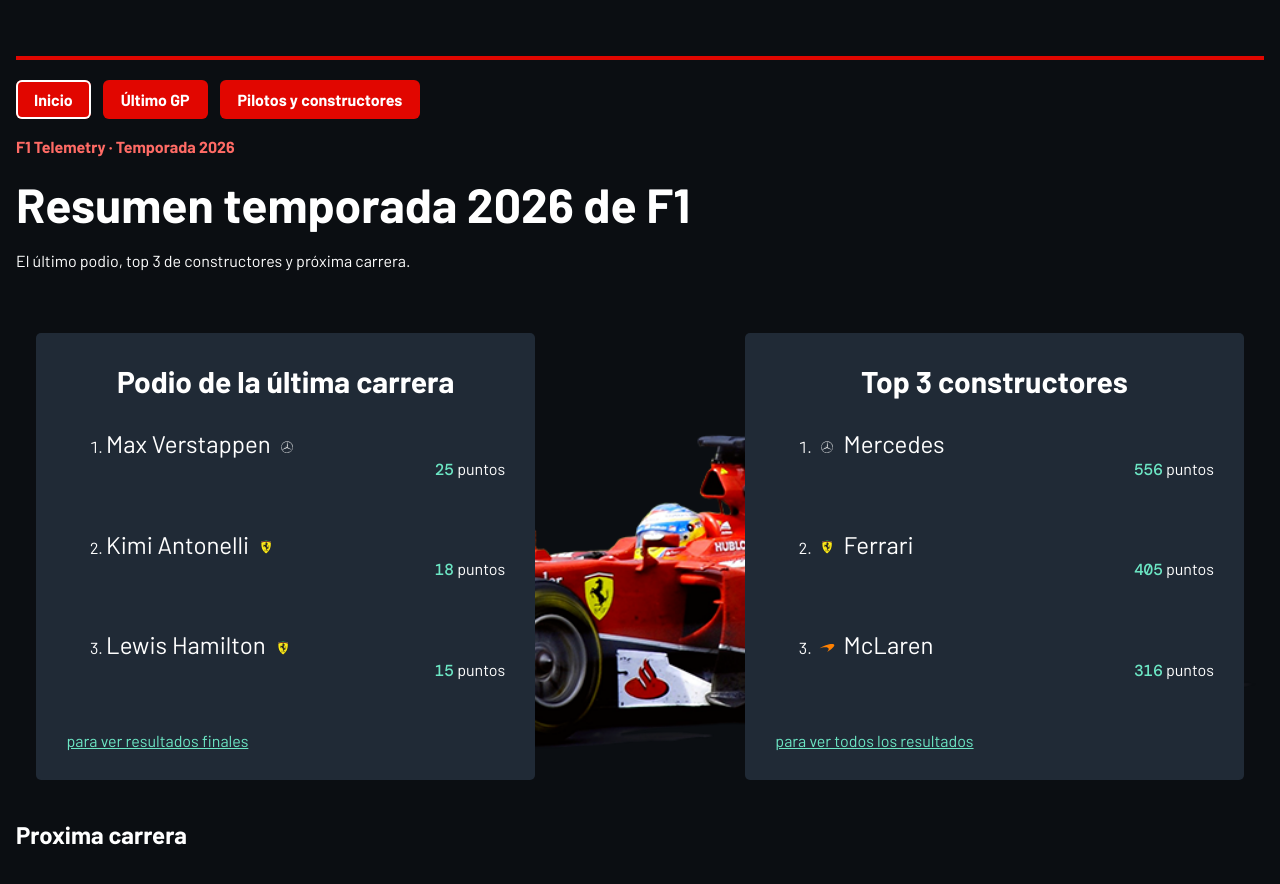
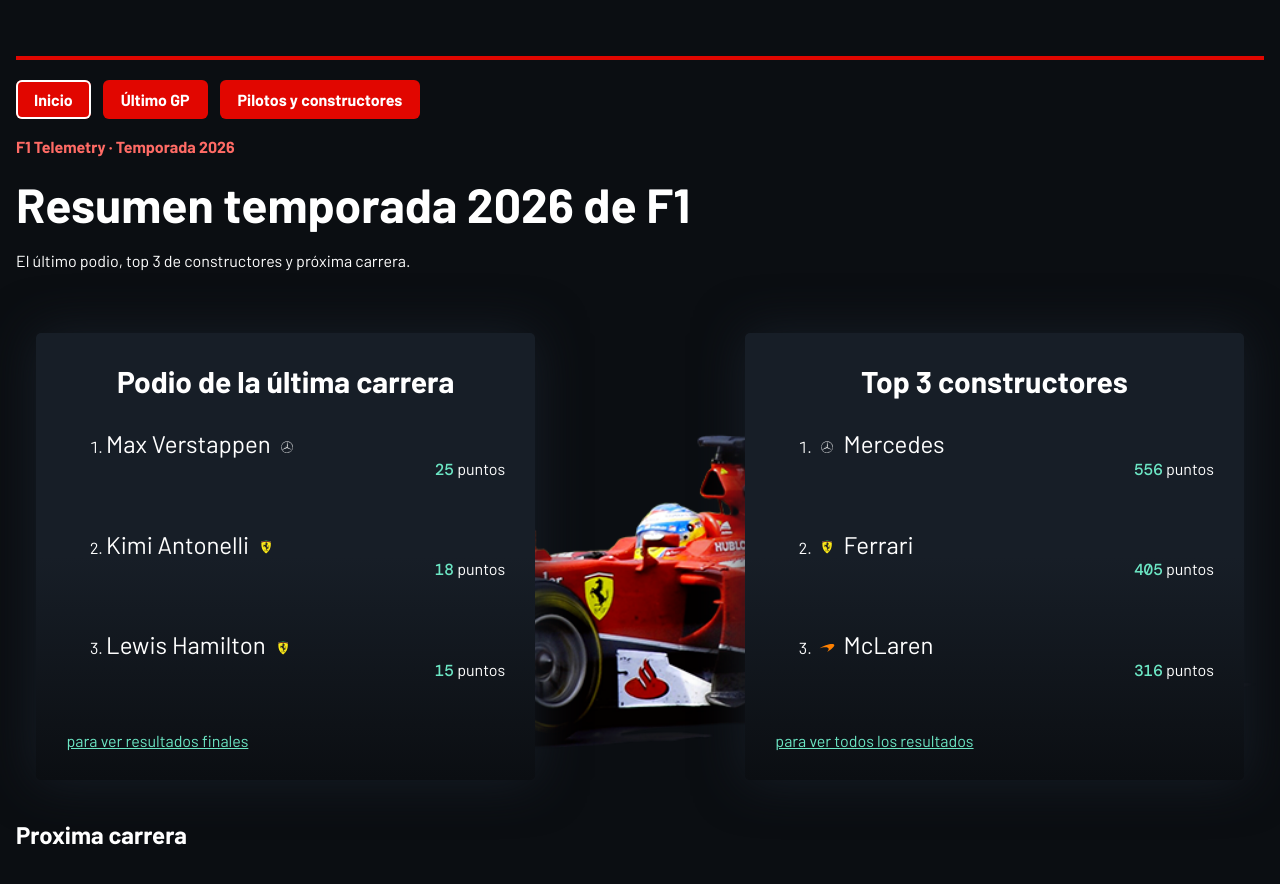
Before and after one commit to Jesutol/f1-tpo, a plain HTML site: page principal.html in a window 1280 px wide. Drawn offline with nearby package versions, Linux system fonts and the light colour scheme.

Commit message:
cambie el diseño de las cards

```diff
--- a/principal.html
+++ b/principal.html
@@ -49,15 +49,15 @@
             <h1 class="podio__titulo">Top 3 constructores</h1>
             <ol class="podio__list">
               <li class="podio--item">
-                <h2 class="podio--item__titulo"><img class="logo-equipo logo-mercedes" src="recursos/logos-equipos/mercedes.svg" alt="Mercedes"/> Mercedes</h2>
+                <h2 class="podio--item__titulo"><img class="logo-equipo logo-mercedes " src="recursos/logos-equipos/mercedes.svg" alt="Mercedes"/> Mercedes</h2>
                 <p class="podio--item__info"> <span class="puntos">556</span> puntos</p>
               </li>
               <li class="podio--item">
-                <h2 class="podio--item__titulo"><img class="logo-equipo" src="recursos/logos-equipos/ferrari.svg" alt="Ferrari"/> Ferrari </h2>
+                <h2 class="podio--item__titulo"><img class="logo-equipo " src="recursos/logos-equipos/ferrari.svg" alt="Ferrari"/> Ferrari </h2>
                 <p class="podio--item__info"> <span class="puntos">405</span> puntos</p>
               </li>
               <li class="podio--item">
-                <h2 class="podio--item__titulo"><img class="logo-equipo" src="recursos/logos-equipos/mclaren.svg" alt="Ferrari"/> McLaren</h2>
+                <h2 class="podio--item__titulo"><img class="logo-equipo " src="recursos/logos-equipos/mclaren.svg" alt="Ferrari"/> McLaren</h2>
                 <p class="podio--item__info"> <span class="puntos">316</span> puntos</p>
               </li>
             </ol>
@@ -65,8 +65,10 @@
           </section>
         </div>
         <section class="proximaCarrera">
-        <h2> Proxima carrera </h2>
+          <h2> Proxima carrera </h2>
+          <table>
 
+          </table>
         </section>
     </main>
   </body>
--- a/style.css
+++ b/style.css
@@ -230,7 +230,8 @@
 }
 
 .podio{
-  background-color: #202a36;
+  background: linear-gradient(to bottom, #171e27,#171e27, #0b0e12);
+      box-shadow: 0px 0px 50px  #171e27;
   padding:30px;
   text-align: center;
   border-radius: 5px;
```
